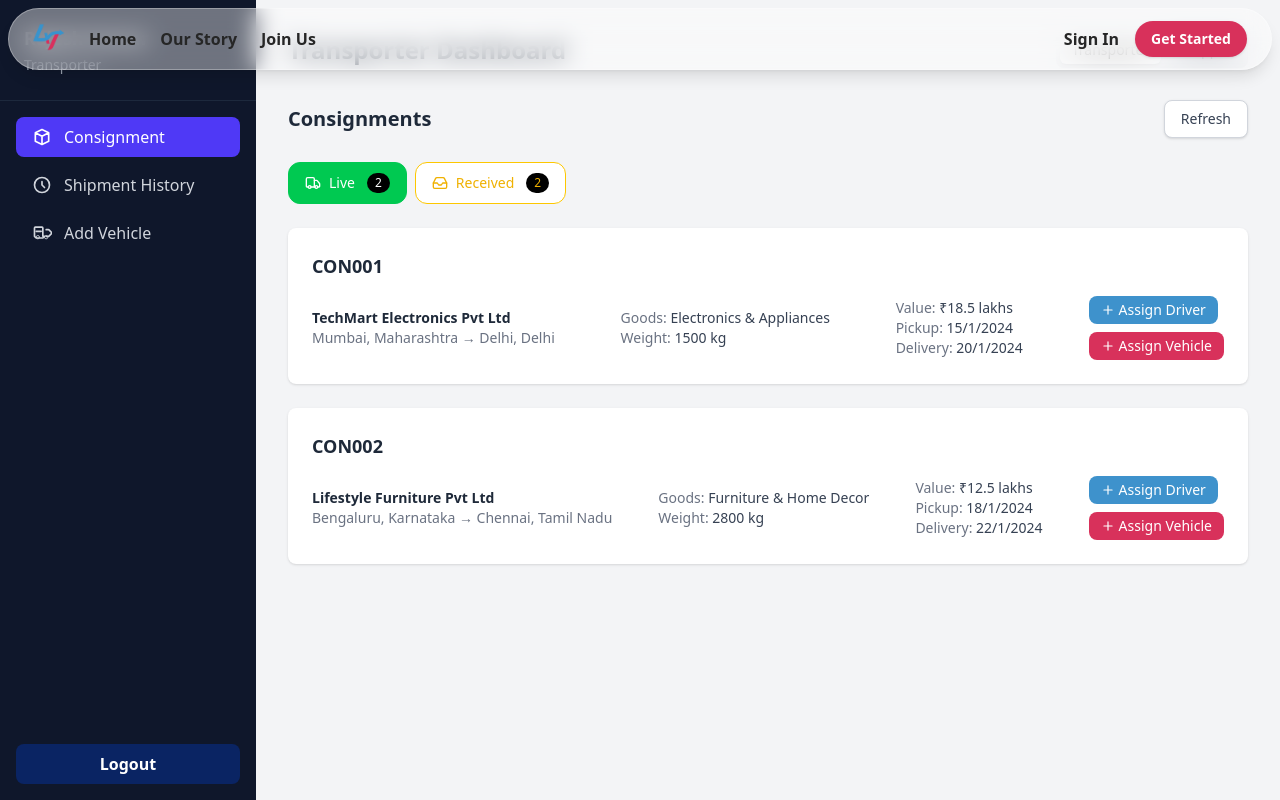
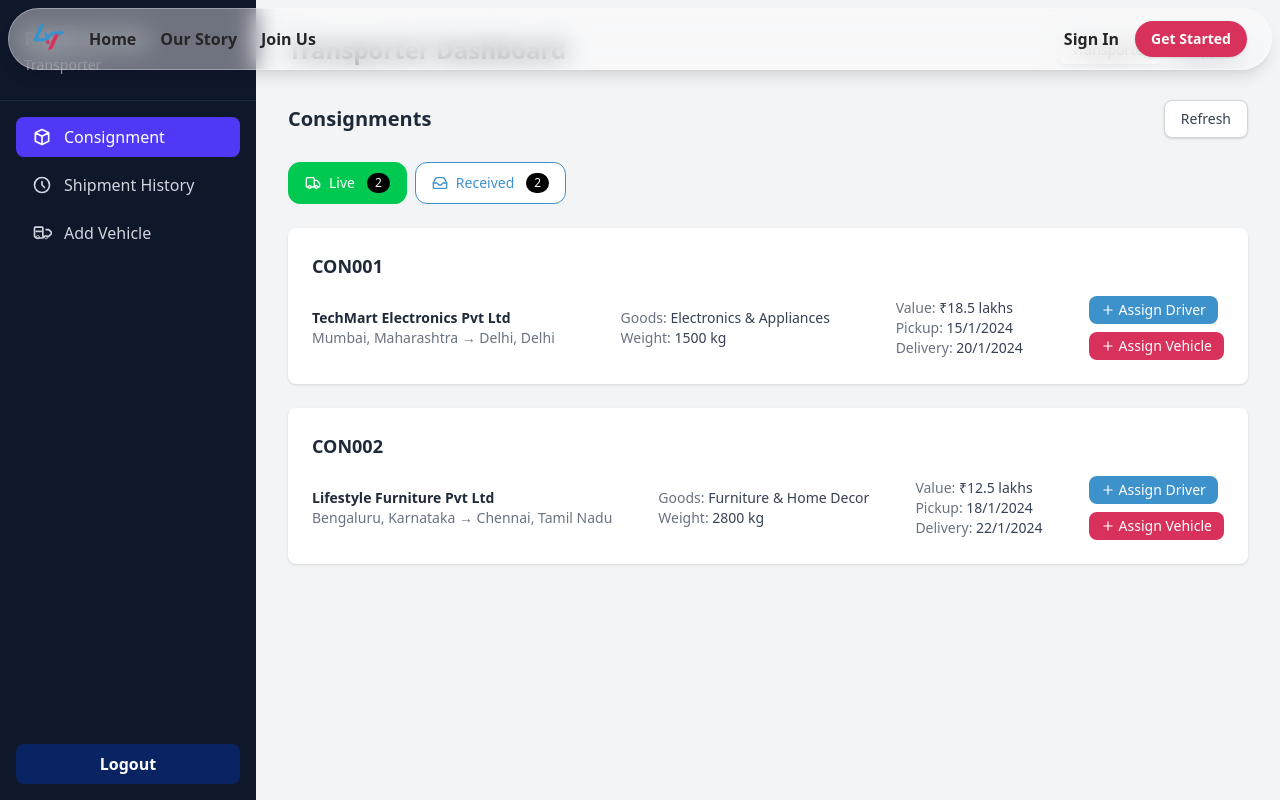
Before and after one commit to logiXjunction/logix-frontend, a React (Vite) app: page /dashboard in a window 1280 px wide. Both pictures are taken after a click on the button "Consignment". Shown: the top 800 px of the page. Built offline with nearby package versions, Linux system fonts and the light colour scheme.

Commit message:
changed received tab color

```diff
--- a/src/pages/Dashboardtest.jsx
+++ b/src/pages/Dashboardtest.jsx
@@ -245,7 +245,7 @@ const Consignments = ({ data }) => {
         >
           <Truck size={16} />
           Live
-          <span className="ml-1 px-2 py-0.5 text-xs bg-black bg-opacity-10 rounded-full">
+          <span className="ml-1 px-2 py-0.5 text-white text-xs bg-black bg-opacity-10 rounded-full">
             {liveCount}
           </span>
         </button>
@@ -254,13 +254,13 @@ const Consignments = ({ data }) => {
           onClick={() => setActiveTab("Received")}
           className={`px-4 py-2.5 rounded-xl text-sm font-medium transition-all duration-200 flex items-center gap-2 whitespace-nowrap ${
             activeTab === "Received"
-              ? "bg-yellow-400 text-white"
-              : "border border-yellow-400 text-yellow-500 bg-white hover:bg-yellow-50"
+              ? "bg-[#3e92cc] text-white"
+              : "border border-[#3e92cc] text-[#3e92cc] bg-white hover:bg-yellow-50"
           }`}
         >
           <Inbox size={16} />
           Received
-          <span className="ml-1 px-2 py-0.5 text-xs bg-black bg-opacity-10 rounded-full">
+          <span className="ml-1 px-2 py-0.5 text-xs text-white bg-black bg-opacity-10 rounded-full">
             {receivedCount}
           </span>
         </button>
```
